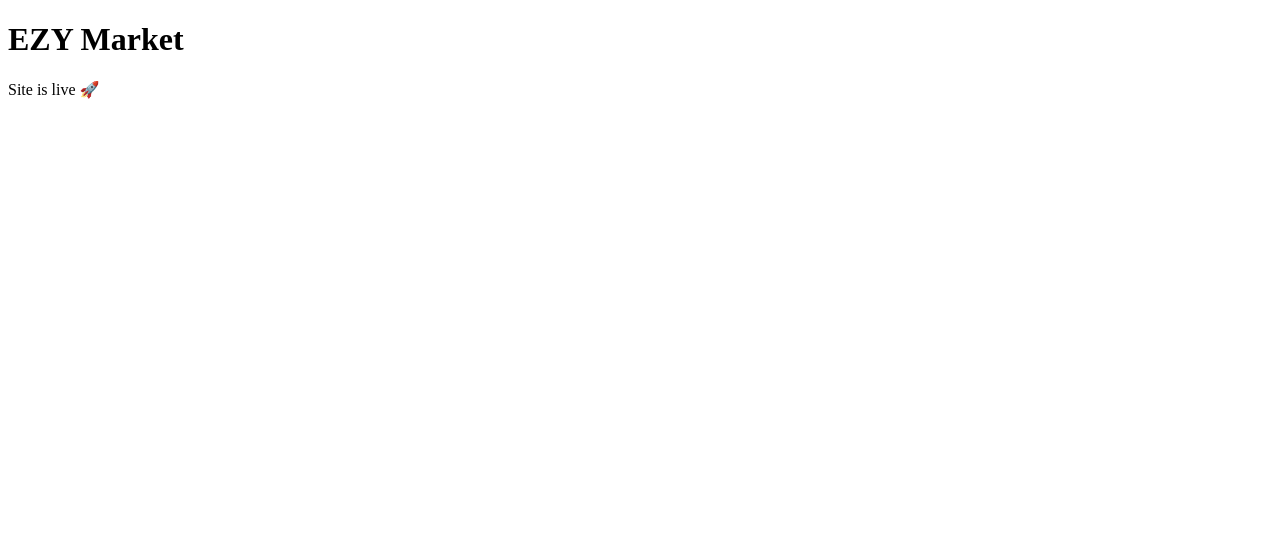
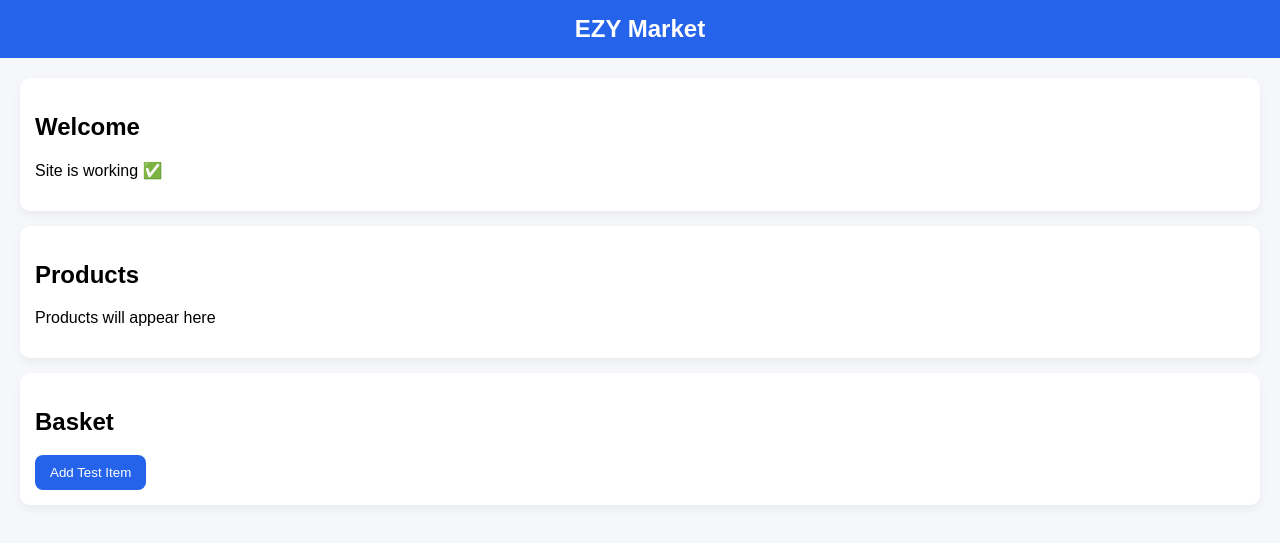
Before and after one commit to ezymarket83-del/contributed-by-meezy-market, a plain HTML site: page index.html in a window 1280 px wide. Drawn offline with Linux system fonts and the light colour scheme.

Commit message:
Update index.html

```diff
--- a/index.html
+++ b/index.html
@@ -1,10 +1,69 @@
 <!DOCTYPE html>
-<html>
+<html lang="en">
 <head>
+  <meta charset="UTF-8" />
+  <meta name="viewport" content="width=device-width, initial-scale=1.0"/>
   <title>EZY Market</title>
+
+  <style>
+    body{
+      font-family: Arial;
+      margin:0;
+      background:#f5f7fb;
+    }
+
+    header{
+      background:#2563eb;
+      color:#fff;
+      padding:15px;
+      text-align:center;
+      font-size:24px;
+      font-weight:bold;
+    }
+
+    .container{
+      padding:20px;
+    }
+
+    .card{
+      background:#fff;
+      padding:15px;
+      margin-bottom:15px;
+      border-radius:10px;
+      box-shadow:0 4px 10px rgba(0,0,0,0.05);
+    }
+
+    button{
+      background:#2563eb;
+      color:#fff;
+      border:none;
+      padding:10px 15px;
+      border-radius:8px;
+      cursor:pointer;
+    }
+  </style>
 </head>
+
 <body>
-  <h1>EZY Market</h1>
-  <p>Site is live 🚀</p>
+
+<header>EZY Market</header>
+
+<div class="container">
+  <div class="card">
+    <h2>Welcome</h2>
+    <p>Site is working ✅</p>
+  </div>
+
+  <div class="card">
+    <h2>Products</h2>
+    <p>Products will appear here</p>
+  </div>
+
+  <div class="card">
+    <h2>Basket</h2>
+    <button>Add Test Item</button>
+  </div>
+</div>
+
 </body>
 </html>
```
